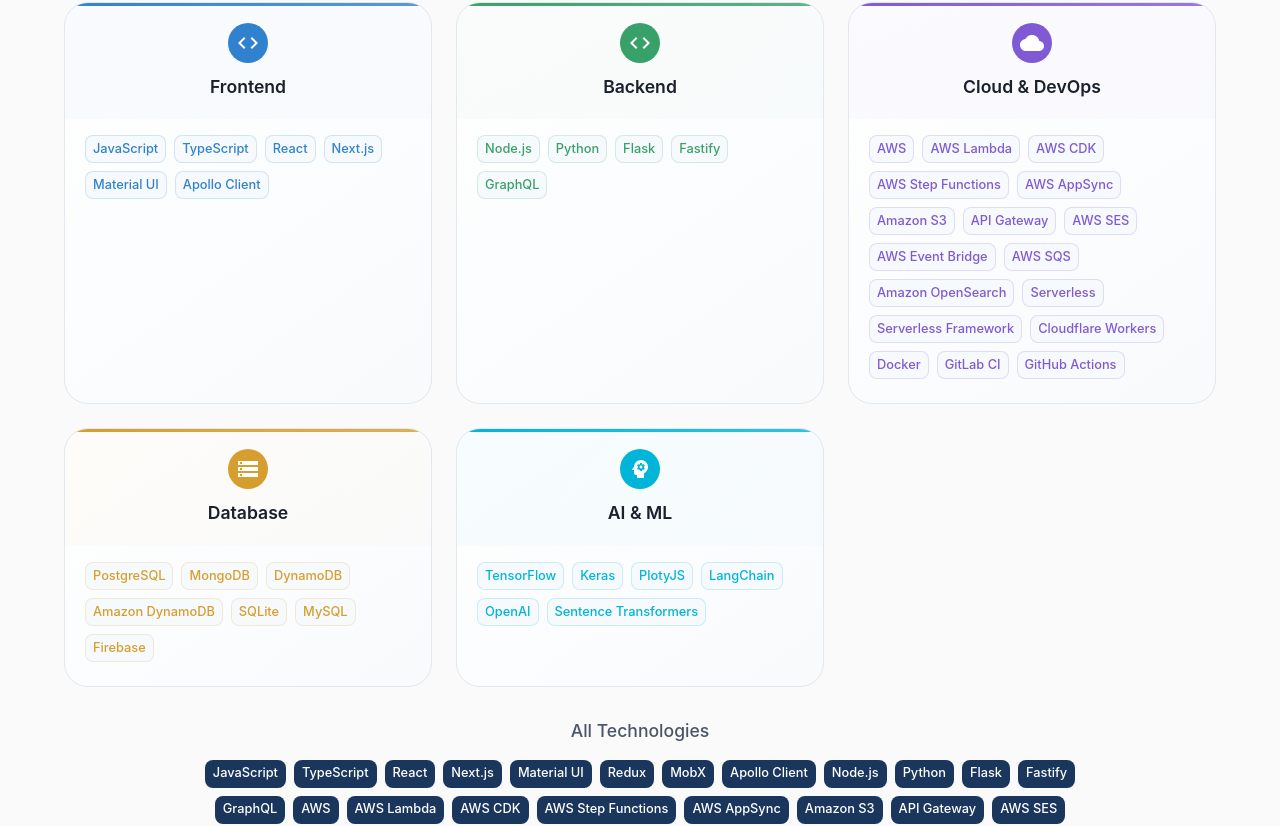
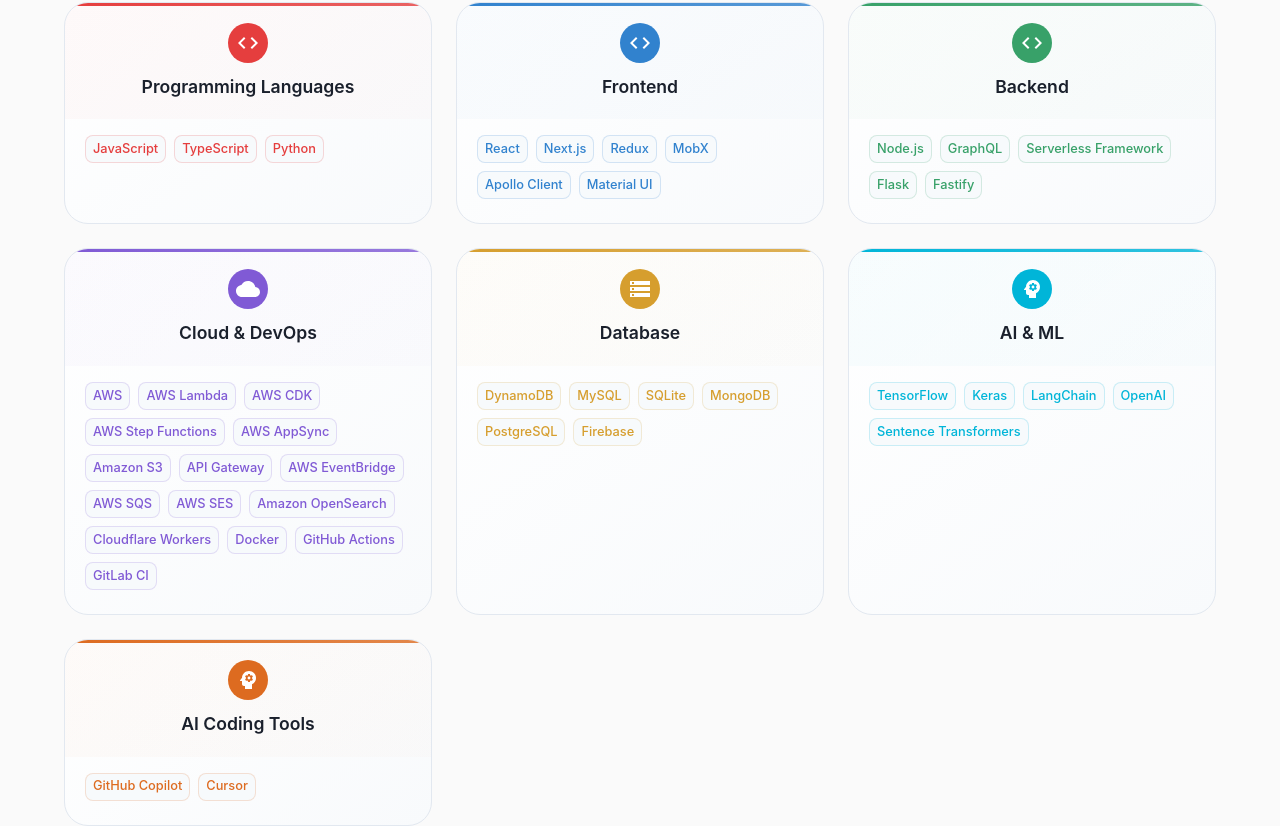
Before and after one commit to mfmafkar/mfmafkar.github.io, a React (Vite) app: page / in a window 1280 px wide. Shown: the part 1080-1906 px from the top of the page. Built offline with nearby package versions, Linux system fonts and the light colour scheme.

Commit message:
feat: update Home and Skills components with new titles, reorganized skill categories, and added AI coding tools

```diff
--- a/src/components/Home.tsx
+++ b/src/components/Home.tsx
@@ -13,36 +13,37 @@ const Home = () => {
 
   // Update page title and meta description dynamically for better SEO
   useEffect(() => {
-    document.title = 'Afkar Fasehudeen - Software Engineer | Full Stack Engineer';
+    document.title = 'Afkar Fasehudeen - Senior Software Engineer | Full Stack Developer';
 
     // Update meta description
     const metaDescription = document.querySelector('meta[name="description"]');
     if (metaDescription) {
       metaDescription.setAttribute('content',
-        'Afkar Fasehudeen - Experienced Software Engineer with 5+ years expertise in React, Node.js, AWS, Python, AI/ML, and cloud solutions. Building scalable applications with modern technologies.'
+        'Afkar Fasehudeen - Senior Software Engineer with 5+ years expertise in React, Node.js, AWS, Python, AI/ML, and cloud solutions. Building scalable applications with modern technologies.'
       );
     }
   }, []);
 
   const skills: Skill[] = [
-    // Frontend Technologies
+    // Programming Languages
     { title: 'JavaScript' },
     { title: 'TypeScript' },
+    { title: 'Python' },
+
+    // Frontend Technologies
     { title: 'React' },
     { title: 'Next.js' },
-    { title: 'Material UI' },
     { title: 'Redux' },
     { title: 'MobX' },
     { title: 'Apollo Client' },
-
+    { title: 'Material UI' },
 
     // Backend Technologies
     { title: 'Node.js' },
-    { title: 'Python' },
+    { title: 'GraphQL' },
+    { title: 'Serverless Framework' },
     { title: 'Flask' },
     { title: 'Fastify' },
-    { title: 'GraphQL' },
-
 
     // Cloud & DevOps
     { title: 'AWS' },
@@ -52,33 +53,33 @@ const Home = () => {
     { title: 'AWS AppSync' },
     { title: 'Amazon S3' },
     { title: 'API Gateway' },
+    { title: 'AWS EventBridge' },
+    { title: 'AWS SQS' },
     { title: 'AWS SES' },
-    { title: 'AWS Event Bridge' },
-    { title: 'AWS SQS' },
     { title: 'Amazon OpenSearch' },
-    { title: 'Serverless' },
-    { title: 'Serverless Framework' },
     { title: 'Cloudflare Workers' },
     { title: 'Docker' },
+    { title: 'GitHub Actions' },
     { title: 'GitLab CI' },
-    { title: 'GitHub Actions' },
 
     // Databases
+    { title: 'DynamoDB' },
+    { title: 'MySQL' },
+    { title: 'SQLite' },
+    { title: 'MongoDB' },
     { title: 'PostgreSQL' },
-    { title: 'MongoDB' },
-    { title: 'DynamoDB' },
-    { title: 'Amazon DynamoDB' },
-    { title: 'SQLite' },
-    { title: 'MySQL' },
     { title: 'Firebase' },
 
-    // Machine Learning & Data
+    // AI & Machine Learning
     { title: 'TensorFlow' },
     { title: 'Keras' },
-    { title: 'PlotyJS' },
     { title: 'LangChain' },
     { title: 'OpenAI' },
     { title: 'Sentence Transformers' },
+
+    // AI Coding Tools
+    { title: 'GitHub Copilot' },
+    { title: 'Cursor' },
 
   ];
 
@@ -116,7 +117,7 @@ const Home = () => {
         'TensorFlow',
         'Python',
         'Flask',
-        'PlotyJS',
+        'Plotly.js',
         'HTML',
         'CSS',
         'JavaScript',
--- a/src/components/Skills.tsx
+++ b/src/components/Skills.tsx
@@ -12,13 +12,21 @@ type SkillsProps = {
 
 const Skills: React.FC<SkillsProps> = ({ skills }) => {
   // Group skills by category for better organization based on actual experience
-  const frontendSkills = ['JavaScript', 'TypeScript', 'React', 'Next.js', 'Material UI', 'Apollo Client'];
-  const backendSkills = ['Node.js', 'Python', 'Flask', 'Fastify', 'GraphQL'];
-  const cloudSkills = ['AWS', 'AWS Lambda', 'AWS CDK', 'AWS Step Functions', 'AWS AppSync', 'Amazon S3', 'API Gateway', 'AWS SES', 'AWS Event Bridge', 'AWS SQS', 'Amazon OpenSearch', 'Serverless', 'Serverless Framework', 'Cloudflare Workers', 'Docker', 'GitLab CI', 'GitHub Actions'];
-  const databaseSkills = ['PostgreSQL', 'MongoDB', 'DynamoDB', 'Amazon DynamoDB', 'SQLite', 'MySQL', 'Firebase'];
-  const mlSkills = ['TensorFlow', 'Keras', 'PlotyJS', 'LangChain', 'OpenAI', 'Sentence Transformers'];
+  const programmingLanguages = ['JavaScript', 'TypeScript', 'Python'];
+  const frontendSkills = ['React', 'Next.js', 'Redux', 'MobX', 'Apollo Client', 'Material UI'];
+  const backendSkills = ['Node.js', 'GraphQL', 'Serverless Framework', 'Flask', 'Fastify'];
+  const cloudSkills = ['AWS', 'AWS Lambda', 'AWS CDK', 'AWS Step Functions', 'AWS AppSync', 'Amazon S3', 'API Gateway', 'AWS EventBridge', 'AWS SQS', 'AWS SES', 'Amazon OpenSearch', 'Cloudflare Workers', 'Docker', 'GitHub Actions', 'GitLab CI'];
+  const databaseSkills = ['DynamoDB', 'MySQL', 'SQLite', 'MongoDB', 'PostgreSQL', 'Firebase'];
+  const mlSkills = ['TensorFlow', 'Keras', 'LangChain', 'OpenAI', 'Sentence Transformers'];
+  const aiToolsSkills = ['GitHub Copilot', 'Cursor'];
 
   const skillCategories = [
+    {
+      title: 'Programming Languages',
+      skills: skills.filter(skill => programmingLanguages.includes(skill.title)),
+      color: '#e53e3e',
+      icon: <CodeIcon />
+    },
     {
       title: 'Frontend',
       skills: skills.filter(skill => frontendSkills.includes(skill.title)),
@@ -47,6 +55,12 @@ const Skills: React.FC<SkillsProps> = ({ skills }) => {
       title: 'AI & ML',
       skills: skills.filter(skill => mlSkills.includes(skill.title)),
       color: '#00b5d8',
+      icon: <PsychologyIcon />
+    },
+    {
+      title: 'AI Coding Tools',
+      skills: skills.filter(skill => aiToolsSkills.includes(skill.title)),
+      color: '#dd6b20',
       icon: <PsychologyIcon />
     },
   ].filter(category => category.skills.length > 0);
```
